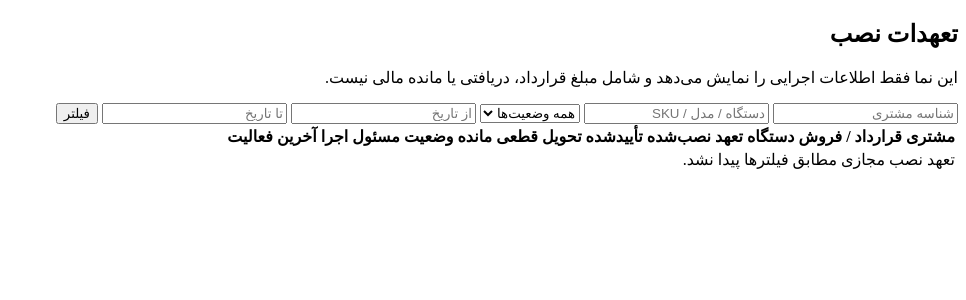
After one commit to MohammadGhaheri/Simple-CRM, a PHP site: template crm/app/views/installations/index.php in a window 1280 px wide. The commit adds this page. Shown: the top 300 px of the page, without its empty margins (314-1280 px from the left). Run offline with PHP 8.4, Linux system fonts and the light colour scheme; the template is opened without the code that fills it, so the values that code supplies are empty.

Commit message:
Add role-scoped installation operations UI

```diff
--- /dev/null
+++ b/crm/app/views/installations/index.php
@@ -0,0 +1,91 @@
+<?php
+$statusLabels = [
+    'ready' => 'آماده ارجاع', 'in_progress' => 'در حال اجرا', 'pending_approval' => 'در انتظار تأیید', 'completed' => 'تکمیل‌شده',
+    'scheduled' => 'برنامه‌ریزی‌شده', 'failed' => 'نصب ناموفق', 'installed' => 'نصب انجام‌شده',
+    'approved' => 'تأییدشده', 'cancelled' => 'لغوشده',
+];
+?>
+<div class="toolbar"><h2>تعهدات نصب</h2></div>
+<p class="muted">این نما فقط اطلاعات اجرایی را نمایش می‌دهد و شامل مبلغ قرارداد، دریافتی یا مانده مالی نیست.</p>
+<?php if (isset($_GET['saved'])): ?><div class="alert alert-success">تغییرات عملیاتی با موفقیت ثبت شد.</div><?php endif; ?>
+<?php if (!empty($_SESSION['installation_error'])): ?><div class="alert alert-danger"><?= e((string) $_SESSION['installation_error']) ?></div><?php unset($_SESSION['installation_error']); endif; ?>
+
+<form class="filters" method="get">
+    <input type="hidden" name="page" value="installations">
+    <input name="customer_id" type="number" min="1" placeholder="شناسه مشتری" value="<?= e((string) ($filters['customer_id'] ?? '')) ?>">
+    <input name="device" placeholder="دستگاه / مدل / SKU" value="<?= e((string) ($filters['device'] ?? '')) ?>">
+    <select name="status"><option value="">همه وضعیت‌ها</option><?php foreach (['ready','in_progress','pending_approval','completed'] as $value): ?><option value="<?= e($value) ?>" <?= selected($filters['status'] ?? '', $value) ?>><?= e($statusLabels[$value]) ?></option><?php endforeach; ?></select>
+    <input class="date-input" name="date_from" placeholder="از تاریخ" value="<?= e((string) ($filters['date_from'] ?? '')) ?>">
+    <input class="date-input" name="date_to" placeholder="تا تاریخ" value="<?= e((string) ($filters['date_to'] ?? '')) ?>">
+    <button class="btn btn-primary">فیلتر</button>
+</form>
+
+<div class="table-wrap"><table>
+    <thead><tr><th>مشتری</th><th>قرارداد / فروش</th><th>دستگاه</th><th>تعهد</th><th>نصب‌شده</th><th>تأییدشده</th><th>تحویل قطعی</th><th>مانده</th><th>وضعیت</th><th>مسئول اجرا</th><th>آخرین فعالیت</th><th></th></tr></thead>
+    <tbody><?php foreach ($obligations as $row): ?><tr>
+        <td><?= e($row['customer_name']) ?></td>
+        <td><?= e($row['contract_number'] ?: $row['contract_title']) ?></td>
+        <td><?= e($row['item_title']) ?><div class="muted"><?= e((string) ($row['sku'] ?: $row['product'])) ?></div></td>
+        <td><?= e((string) $row['committed_quantity']) ?></td><td><?= e((string) $row['installed_quantity']) ?></td>
+        <td><?= e((string) $row['approved_quantity']) ?></td><td><?= e((string) $row['delivered_quantity']) ?></td>
+        <td><strong><?= e((string) $row['remaining_quantity']) ?></strong></td><td><?= e($statusLabels[$row['obligation_status']] ?? $row['obligation_status']) ?></td>
+        <td><?= e((string) ($row['operations_assignees'] ?: 'تخصیص‌نیافته')) ?></td><td><?= e(fa_datetime($row['last_activity_at'])) ?></td>
+        <td><a class="btn btn-small btn-light" href="<?= e(url('installations', ['action' => 'show', 'id' => $row['contract_item_id']])) ?>">جزئیات</a></td>
+    </tr><?php endforeach; ?><?php if (!$obligations): ?><tr><td colspan="12" class="empty">تعهد نصب مجازی مطابق فیلترها پیدا نشد.</td></tr><?php endif; ?></tbody>
+</table></div>
+
+<?php if ($obligation): ?>
+<div class="card" style="margin-top:18px">
+    <h3><?= e($obligation['customer_name']) ?> — <?= e($obligation['item_title']) ?></h3>
+    <div class="stats-grid">
+        <div class="stat-card"><span>تعداد تعهد</span><strong><?= e((string) $obligation['committed_quantity']) ?></strong></div>
+        <div class="stat-card"><span>نصب تأییدشده</span><strong><?= e((string) $obligation['approved_quantity']) ?></strong></div>
+        <div class="stat-card"><span>تحویل قطعی</span><strong><?= e((string) $obligation['delivered_quantity']) ?></strong></div>
+        <div class="stat-card"><span>مانده</span><strong><?= e((string) $obligation['remaining_quantity']) ?></strong></div>
+    </div>
+</div>
+
+<?php if ($canMutateInstallations): ?>
+<details class="card" style="margin-top:16px"><summary class="btn btn-primary">ثبت نصب دستگاه</summary>
+<form method="post" action="<?= e(url('installations', ['action' => 'record_create', 'id' => $obligation['contract_item_id']])) ?>">
+    <?= csrf_field() ?><input type="hidden" name="contract_item_id" value="<?= e((string) $obligation['contract_item_id']) ?>">
+    <div class="grid grid-3">
+        <div><label>مدل دستگاه</label><input name="device_model" value="<?= e($obligation['item_title']) ?>" required></div>
+        <div><label>IMEI</label><input name="imei" maxlength="64"></div><div><label>Serial Number</label><input name="serial_number" maxlength="120"></div>
+        <div><label>پلاک خودرو</label><input name="license_plate" maxlength="40"></div><div><label>VIN / شاسی</label><input name="vin" maxlength="80"></div>
+        <div><label>نوع خودرو</label><input name="vehicle_type" maxlength="120"></div>
+        <div><label>تکنسین</label><select name="technician_user_id"><option value="">انتخاب نشده</option><?php foreach ($operationsUsers as $user): ?><option value="<?= e((string) $user['id']) ?>"><?= e($user['name']) ?></option><?php endforeach; ?></select></div>
+        <div><label>مسئول اجرا</label><select name="assigned_operations_user_id"><option value="">انتخاب نشده</option><?php foreach ($operationsUsers as $user): ?><option value="<?= e((string) $user['id']) ?>"><?= e($user['name']) ?></option><?php endforeach; ?></select></div>
+        <div><label>زمان برنامه‌ریزی</label><input type="datetime-local" name="scheduled_at"></div>
+        <div><label>وضعیت اولیه</label><select name="status"><option value="scheduled">برنامه‌ریزی‌شده</option><option value="in_progress">در حال اجرا</option></select></div>
+    </div><label>توضیحات</label><textarea name="notes"></textarea><button class="btn btn-primary">ثبت نصب</button>
+</form></details>
+<?php endif; ?>
+
+<div class="card" style="margin-top:16px"><h3>دستگاه‌ها و نصب‌ها</h3><div class="table-wrap"><table>
+<thead><tr><th>شناسه دستگاه</th><th>خودرو</th><th>تکنسین</th><th>وضعیت</th><th>تحویل</th><?php if ($canMutateInstallations): ?><th>تغییر وضعیت</th><?php endif; ?></tr></thead>
+<tbody><?php foreach ($installationRows as $record): ?><tr>
+<td><?= e($record['imei'] ?: $record['serial_number']) ?><div class="muted"><?= e($record['device_model']) ?></div></td>
+<td><?= e((string) ($record['license_plate'] ?: $record['vin'])) ?></td><td><?= e((string) ($record['technician_name'] ?: 'ثبت‌نشده')) ?></td>
+<td><?= e($statusLabels[$record['status']] ?? $record['status']) ?></td><td><?= !empty($record['is_delivered']) ? 'تحویل قطعی' : '—' ?></td>
+<?php if ($canMutateInstallations): ?><td><form method="post" action="<?= e(url('installations', ['action' => 'transition', 'id' => $obligation['contract_item_id']])) ?>">
+<?= csrf_field() ?><input type="hidden" name="contract_item_id" value="<?= e((string) $obligation['contract_item_id']) ?>"><input type="hidden" name="installation_id" value="<?= e((string) $record['id']) ?>">
+<select name="to_status"><option value="in_progress">در حال اجرا</option><option value="installed">نصب انجام‌شده</option><option value="pending_approval">در انتظار تأیید</option><option value="approved">تأییدشده</option><option value="failed">ناموفق</option><option value="cancelled">لغوشده</option></select>
+<input name="reason" maxlength="500" required placeholder="دلیل تغییر"><button class="btn btn-small btn-light">ثبت</button></form></td><?php endif; ?>
+</tr><?php endforeach; ?><?php if (!$installationRows): ?><tr><td colspan="6" class="empty">هنوز نصب دستگاهی ثبت نشده است.</td></tr><?php endif; ?></tbody></table></div></div>
+
+<?php if ($canMutateInstallations): $deliverable = array_filter($installationRows, static fn(array $row): bool => $row['status'] === 'approved' && empty($row['is_delivered'])); ?>
+<details class="card" style="margin-top:16px"><summary class="btn btn-primary">ثبت رسید تحویل</summary>
+<form method="post" enctype="multipart/form-data" action="<?= e(url('installations', ['action' => 'delivery_create', 'id' => $obligation['contract_item_id']])) ?>">
+<?= csrf_field() ?><input type="hidden" name="contract_item_id" value="<?= e((string) $obligation['contract_item_id']) ?>">
+<div class="grid grid-3"><div><label>شماره رسید</label><input name="receipt_number" maxlength="120" required></div><div><label>تاریخ تحویل</label><input type="datetime-local" name="delivered_at" required></div><div><label>تحویل‌گیرنده</label><input name="receiver_name" maxlength="190" required></div><div><label>فایل رسید</label><input type="file" name="evidence_file"></div></div>
+<label>دستگاه‌های تأییدشده</label><?php foreach ($deliverable as $record): ?><label style="display:block"><input type="checkbox" name="installation_ids[]" value="<?= e((string) $record['id']) ?>"> <?= e((string) ($record['imei'] ?: $record['serial_number'])) ?></label><?php endforeach; ?>
+<button class="btn btn-primary">ثبت و تأیید رسید</button></form></details>
+<?php endif; ?>
+
+<div class="card" style="margin-top:16px"><h3>رسیدهای تحویل</h3><div class="table-wrap"><table><thead><tr><th>شماره</th><th>تاریخ</th><th>تحویل‌گیرنده</th><th>وضعیت</th><th>مدرک</th><?php if ($canMutateInstallations): ?><th></th><?php endif; ?></tr></thead><tbody>
+<?php foreach ($deliveryReceipts as $receipt): ?><tr><td><?= e($receipt['receipt_number']) ?></td><td><?= e(fa_datetime($receipt['delivered_at'])) ?></td><td><?= e($receipt['receiver_name']) ?></td><td><?= $receipt['status'] === 'approved' ? 'تأییدشده' : 'باطل‌شده' ?></td>
+<td><?php if ($receipt['evidence_path']): ?><a href="<?= e(url('installations', ['action' => 'evidence_download', 'receipt_id' => $receipt['id']])) ?>">دانلود</a><?php else: ?>—<?php endif; ?></td>
+<?php if ($canMutateInstallations): ?><td><?php if ($receipt['status'] === 'approved'): ?><form method="post" action="<?= e(url('installations', ['action' => 'delivery_cancel', 'id' => $obligation['contract_item_id']])) ?>"><?= csrf_field() ?><input type="hidden" name="contract_item_id" value="<?= e((string) $obligation['contract_item_id']) ?>"><input type="hidden" name="receipt_id" value="<?= e((string) $receipt['id']) ?>"><input name="reason" maxlength="500" required placeholder="دلیل ابطال"><button class="btn btn-small btn-light">ابطال</button></form><?php endif; ?></td><?php endif; ?></tr><?php endforeach; ?>
+</tbody></table></div></div>
+<?php endif; ?>
--- a/crm/app/views/layouts/sidebar.php
+++ b/crm/app/views/layouts/sidebar.php
@@ -18,6 +18,9 @@
         <a class="<?= ($page ?? '') === 'contacts' ? 'active' : '' ?>" href="<?= e(url('contacts')) ?>">مخاطبین</a>
         <a class="<?= ($page ?? '') === 'deals' ? 'active' : '' ?>" href="<?= e(url('deals')) ?>">فرصت‌ها</a>
         <a class="<?= ($page ?? '') === 'contracts' ? 'active' : '' ?>" href="<?= e(url('contracts')) ?>">قراردادها و فروش‌ها</a>
+        <?php if (in_array(current_user_role(), ['admin', 'sales', 'operations', 'support', 'finance'], true)): ?>
+            <a class="<?= ($page ?? '') === 'installations' ? 'active' : '' ?>" href="<?= e(url('installations')) ?>">تعهدات نصب</a>
+        <?php endif; ?>
         <?php if (can_view_finance()): ?><a class="<?= ($page ?? '') === 'finance' ? 'active' : '' ?>" href="<?= e(url('finance')) ?>">مالی</a><?php endif; ?>
         <a class="<?= ($page ?? '') === 'activities' ? 'active' : '' ?>" href="<?= e(url('activities')) ?>">فعالیت‌ها</a>
         <?php $ticketNeedsReview = class_exists('Ticket') ? Ticket::attentionCountForUser(current_user_id()) : 0; ?>
```
Also changed, not shown: crm/public/index.php (+94 -0 lines), docs/MAMMUT-INSTALLATION-MVP.md (added, +53 -0 lines), docs/ROADMAP-MAMMUT-CONNECT.md (+9 -9 lines).
